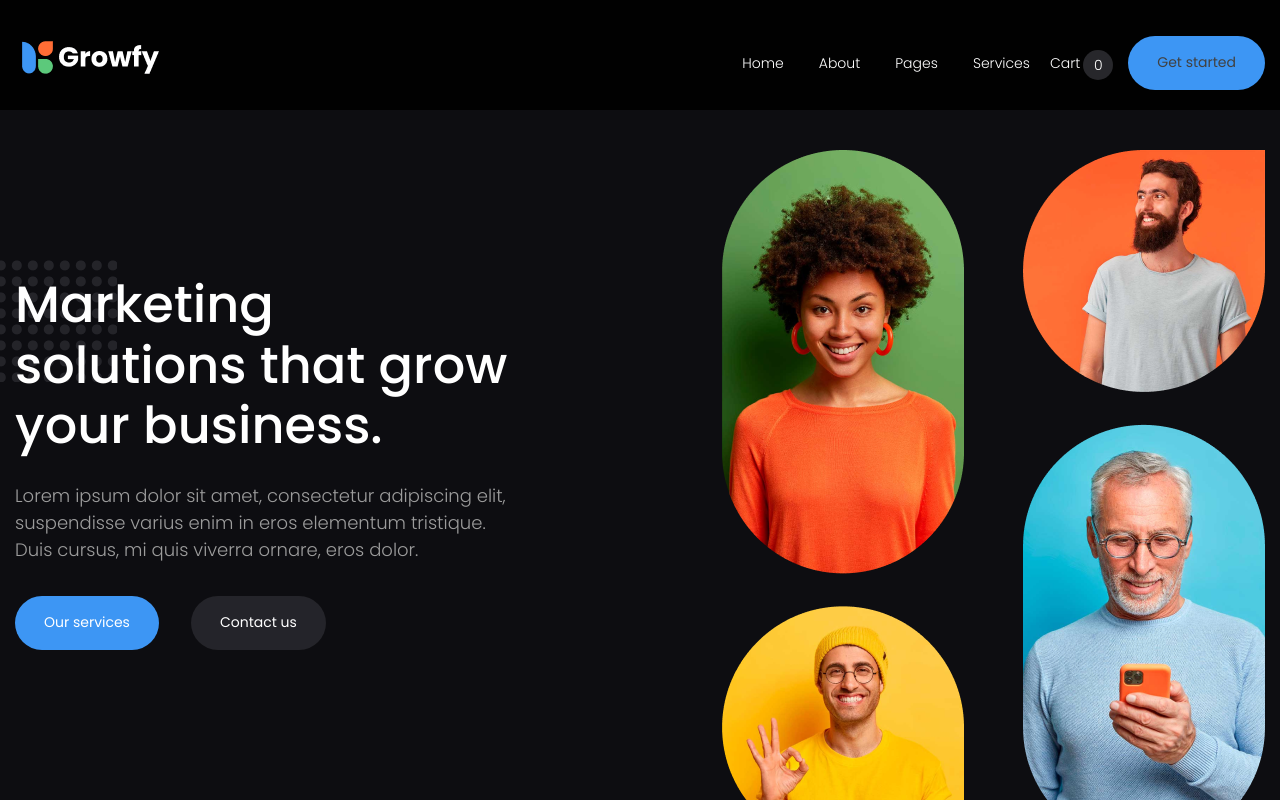
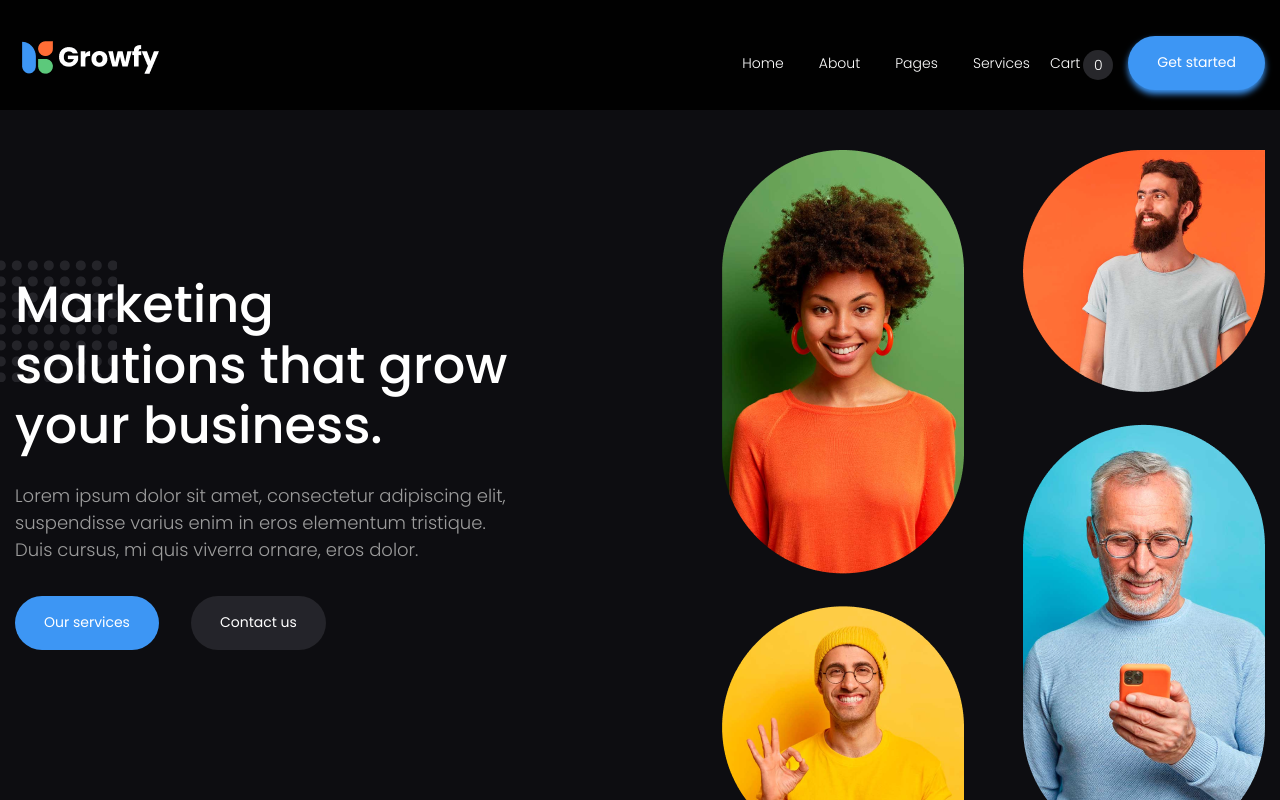
Before and after one commit to Sanhelos/growfy, a plain HTML site: page index.html in a window 1280 px wide. In both pictures the pointer is over the button "Get started". Shown: the top 800 px of the page. Drawn offline with Linux system fonts and the light colour scheme.

Commit message:
Update style.css

```diff
--- a/style.css
+++ b/style.css
@@ -130,7 +130,7 @@ h1, h2, h3, h4, h5, h6 {
   transition: 0.3s;
 }
 .button:hover {
-  color: #414141;
+  box-shadow: 0px 4px 6px #3D96F4;
   -webkit-transition: 0.3s;
   transition: 0.3s;
 }
```
